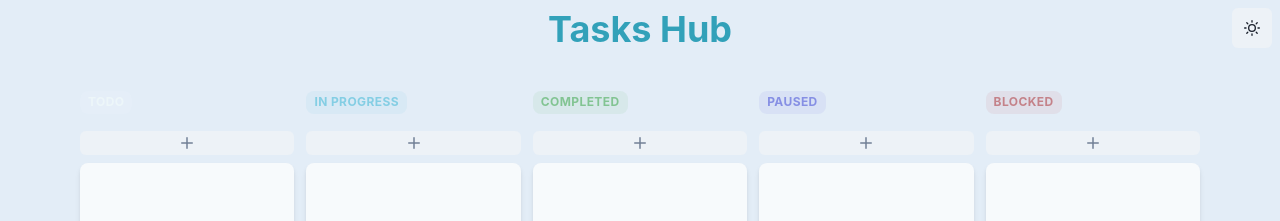
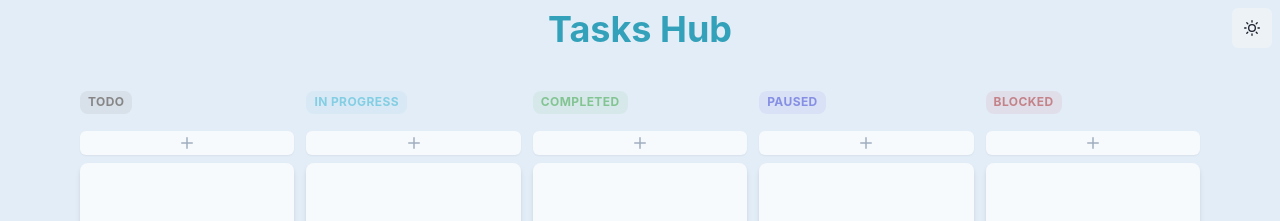
Before and after one commit to devjohn42/note-hub, a React (Vite) app: page / in a window 1280 px wide. Shown: the top 221 px of the page. Built offline with nearby package versions, Linux system fonts and the light colour scheme.

Commit message:
style: updates styles to light mode

```diff
--- a/src/components/Column.tsx
+++ b/src/components/Column.tsx
@@ -13,7 +13,7 @@ import useColumnTasks from '../hooks/useColumnTask';
 import useColumnDrop from '../hooks/useColumnDrop';
 
 const ColumnsColorScheme: Record<ColumnType, string> = {
-  Todo: '#edf6f9',
+  Todo: '#868686',
   'In Progress': '#84CEE4',
   Completed: '#82C492',
   Paused: '#868FE4',
@@ -42,14 +42,15 @@ const Column = ({ column }: { column: ColumnType }) => {
       <IconButton
         size="xs"
         w="full"
-        color={useColorModeValue('gray.500', 'gray.400')}
-        bgColor={useColorModeValue('gray.100', 'gray.700')}
-        _hover={{ bgColor: useColorModeValue('gray.200', 'gray.600') }}
+        color={'gray.400'}
+        bgColor={useColorModeValue('gray.50', 'gray.700')}
+        boxShadow={'sm'}
+        _hover={{ bgColor: useColorModeValue('gray.100', 'gray.600') }}
         py={2}
         variant="solid"
         colorScheme="black"
         aria-label="add-task"
-        icon={<AddIcon />}
+        icon={<AddIcon color={'gray.400'} />}
         onClick={addTask}
       />
       <Stack
```
